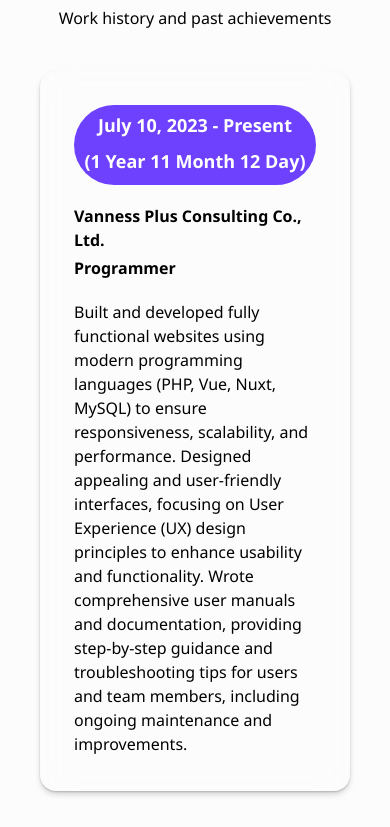
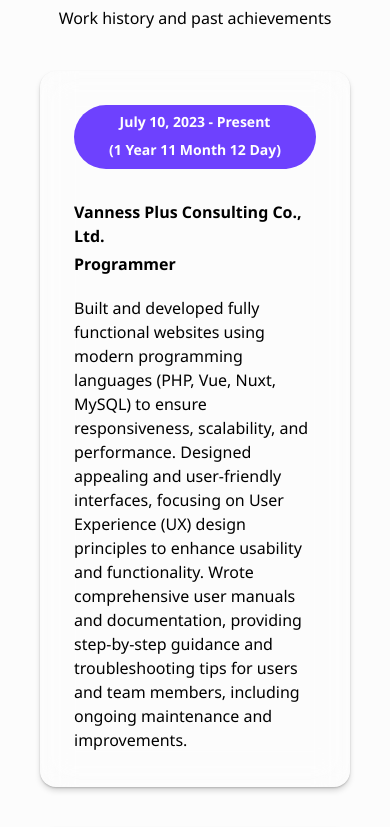
Before and after one commit to Tukie/kitsada-portfolio-next, a Next.js app: page /en in a window 390 px wide. Shown: the part 2157-2984 px from the top of the page. Built offline with nearby package versions, Linux system fonts and the light colour scheme.

Commit message:
style: fix responsive

```diff
--- a/app/[locale]/components/Experiences.tsx
+++ b/app/[locale]/components/Experiences.tsx
@@ -66,9 +66,9 @@
                 key={data.title}
                 className="rounded-2xl backdrop-blur-lg p-8 border-2 bg-white/5 border-white/10 shadow-lg"
               >
-                <div className="flex flex-col xl:flex-row items-center justify-center text-lg font-semibold text-white bg-primary w-full rounded-full p-2 text-center mb-5 gap-x-3 gap-y-2">
-                  <p>{data.title}</p>
-                  <p>({data.range})</p>
+                <div className="flex flex-col xl:flex-row items-center justify-center text-lg font-semibold text-white bg-primary w-full rounded-full p-2 text-center mb-8 gap-x-3 gap-y-2">
+                  <p className="text-sm sm:text-base">{data.title}</p>
+                  <p className="text-sm sm:text-base">({data.range})</p>
                 </div>
                 <div>
                   <p className="wrap-anywhere font-semibold mb-1">
```
